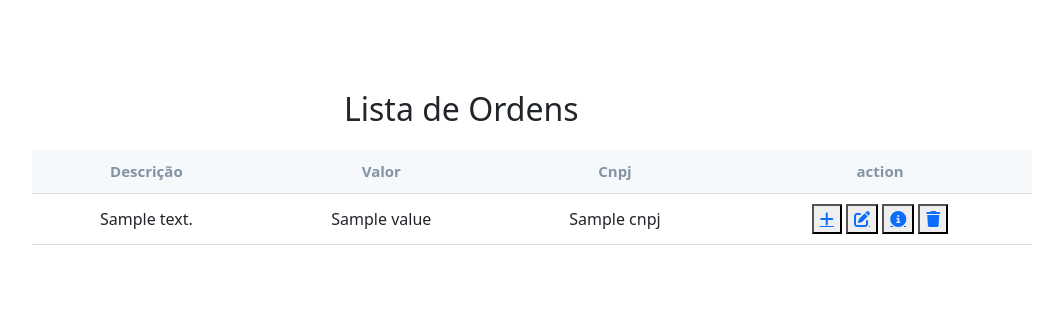
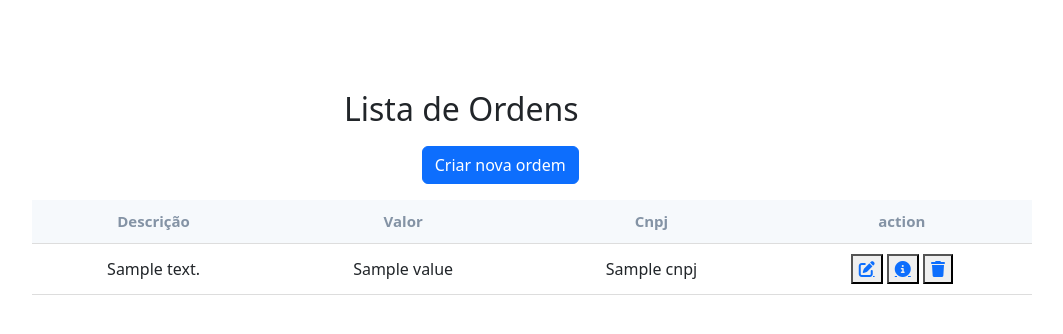
Before and after one commit to Rubensrvsc/desafio-plano, a CodeIgniter 4 app: template app/Views/index.php in a window 1280 px wide. Shown: the top 334 px of the page, without its empty margins (168-1231 px from the left). Run offline with PHP 8.4 and a stand-in for CodeIgniter, Linux system fonts and the light colour scheme; the template is opened without the code that fills it: most values are stand-ins (such as "Sample title", 1, 10 or a date in 2020); some libraries are stand-ins or nearby versions.

Commit message:
style: improve flow of user

```diff
--- a/app/Views/edit_order.php
+++ b/app/Views/edit_order.php
@@ -28,6 +28,9 @@
     </div>
         <input type="submit" value="Editar" class="btn btn-primary">
     </form>
+    <div class="back_to_home">
+    <a href="<?php echo base_url('/') ?>" class="btn btn-primary">Voltar Para home</a>
+    </div>
     </div>
 </body>
 </html>
--- a/app/Views/form_order.php
+++ b/app/Views/form_order.php
@@ -27,6 +27,9 @@
     </div>
         <input type="submit" value="Salvar" class="btn btn-primary">
     </form>
+    <div class="back_to_home">
+    <a href="<?php echo base_url('/') ?>" class="btn btn-primary">Voltar Para home</a>
+    </div>
     </div>
 </body>
 </html>
--- a/app/Views/index.php
+++ b/app/Views/index.php
@@ -23,8 +23,9 @@
     ?>
 
 
-    <div class="h2">
+    <div class="presentation">
     <h2>Lista de Ordens</h2>
+    <a href="<?php echo base_url('order') ?>" class="btn btn-primary">Criar nova ordem</a>
   </div>
   <div class="table_section">
     <table>
@@ -44,9 +45,6 @@
           <td><?= $order['cnpj'] ?></td>
           <td>
             <button>
-              <a href="<?php echo base_url('order') ?>" class="fa-solid fa-plus"></a>
-            </button>
-            <button>
               <a href="<?php echo base_url('order/edit/'.$order['id']) ?>" class="fa-solid fa-pen-to-square"></a>
             </button>
             <button>
@@ -63,5 +61,6 @@
       <?php endforeach; ?>
     </table>
   </div>
+
 </body>
 </html>
--- a/public/css/form.css
+++ b/public/css/form.css
@@ -3,3 +3,8 @@
     width: 500px;
     top: 100px;
 }
+
+.back_to_home{
+    position: relative;
+    top: 20px;
+}
--- a/public/css/index.css
+++ b/public/css/index.css
@@ -1,7 +1,13 @@
-.h2{
+.presentation{
     position: absolute;
     left: 40%;
     top: 90px;
+}
+
+.presentation a{
+    position: relative;
+    top: 10px;
+    float: right;
 }
 
 ::placeholder{
@@ -19,7 +25,7 @@ table{
     min-width: 1000px;
     border-collapse: collapse;
     left: 200px;
-    top: 150px;
+    top: 200px;
 }
 
 thead th{
```
